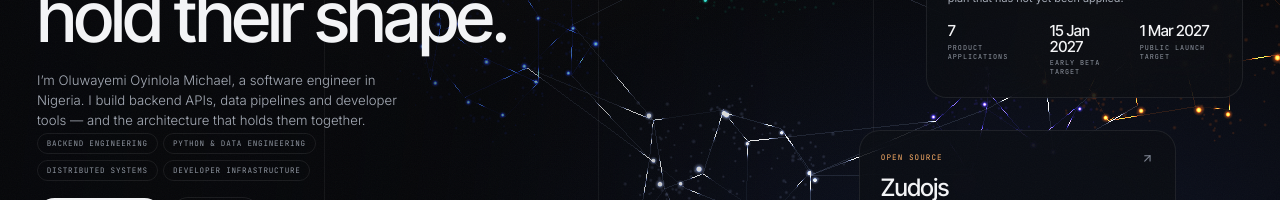
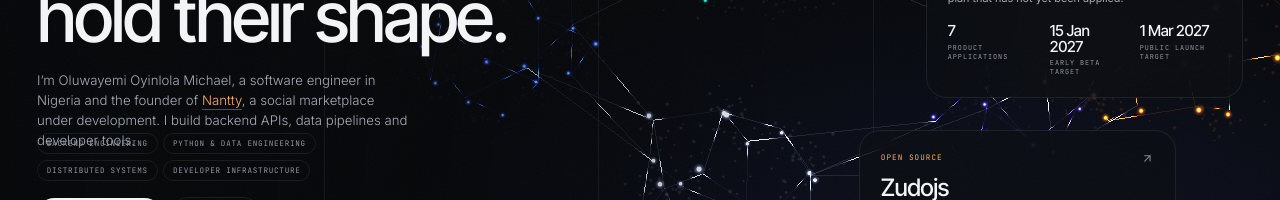
Before and after one commit to oyinlola-tech/oyinlola, a Next.js app: page / in a window 1280 px wide. Shown: the part 328-528 px from the top of the page. Built offline with nearby package versions, Linux system fonts and the light colour scheme.

Commit message:
hero section update

```diff
--- a/components/hero/Hero.tsx
+++ b/components/hero/Hero.tsx
@@ -8,6 +8,23 @@ const HEADLINE = ["Systems that", "hold their shape."];
 
 const nantty = work.find((w) => w.slug === "nantty")!;
 const zudojs = work.find((w) => w.slug === "zudojs")!;
+
+function FounderBio() {
+  return (
+    <>
+      I&rsquo;m {site.name}, a software engineer in Nigeria and the founder of{" "}
+      <a
+        href="https://nantty.com"
+        target="_blank"
+        rel="noopener noreferrer"
+        className="text-accent underline decoration-accent/40 underline-offset-4 hover:decoration-accent"
+      >
+        Nantty
+      </a>, a social marketplace under development. I build backend APIs, data pipelines and
+      developer tools.
+    </>
+  );
+}
 
 /**
  * The hero stage.
@@ -154,8 +171,7 @@ export default function Hero() {
               } as React.CSSProperties
             }
           >
-            I&rsquo;m {site.name}, a software engineer in Nigeria. I build backend APIs, data
-            pipelines and developer tools — and the architecture that holds them together.
+            <FounderBio />
           </p>
 
           {/* Current focus — the four things the work is actually pointed at. */}
@@ -305,8 +321,7 @@ export default function Hero() {
             className="animate-rise max-w-md text-[clamp(0.88rem,3.7vw,1rem)] leading-[1.55] text-ink-dim"
             style={{ animationDelay: "300ms" }}
           >
-            I&rsquo;m {site.name}, a software engineer in Nigeria. I build backend APIs, data
-            pipelines and developer tools — and the architecture that holds them together.
+            <FounderBio />
           </p>
         </div>
 
```
